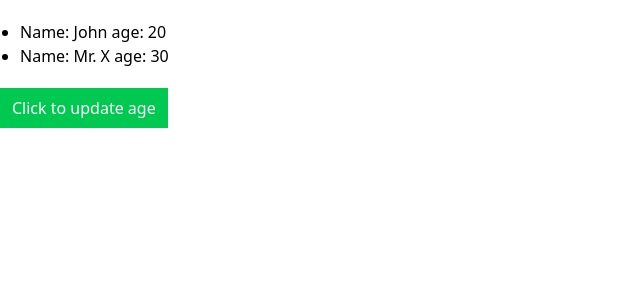
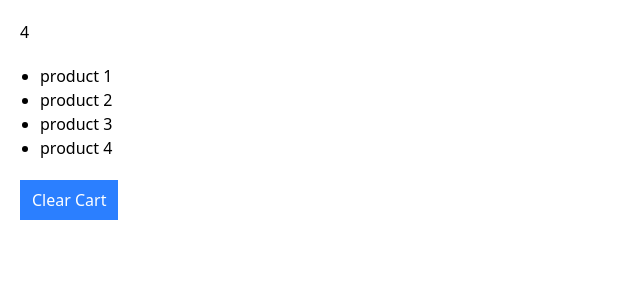
Before and after one commit to phitronio/SDT-Django, a React (Vite) app in the folder phimart-client/: page / in a window 1280 px wide. Shown: the top 300 px of the page, without its empty margins (0-640 px from the left). Built offline with nearby package versions, Linux system fonts and the light colour scheme.

Commit message:
29.5 Added

```diff
--- a/phimart-client/src/App.jsx
+++ b/phimart-client/src/App.jsx
@@ -1,10 +1,28 @@
-import Employee from "./components/Employee";
+import { useState } from "react";
+import Cart from "./components/Cart";
+import Navbar from "./components/Navbar";
 
 function App() {
+  const [cartItems, setCartItems] = useState([
+    "product 1",
+    "product 2",
+    "product 3",
+    "product 4",
+  ]);
+
+  const handleProductRemove = (item) => {
+    setCartItems(cartItems.filter((product) => product != item));
+  };
+
   return (
-    <>
-      <Employee />
-    </>
+    <div className="m-5">
+      <Navbar cartItemsCount={cartItems.length} />
+      <Cart
+        cartItems={cartItems}
+        onClear={() => setCartItems([])}
+        onRemove={handleProductRemove}
+      />
+    </div>
   );
 }
 
--- /dev/null
+++ b/phimart-client/src/components/Cart.jsx
@@ -0,0 +1,18 @@
+const Cart = ({ cartItems, onClear, onRemove }) => {
+  return (
+    <div>
+      <ul className="m-5 list-disc">
+        {cartItems.map((item) => (
+          <li onClick={() => onRemove(item)} key={item}>
+            {item}
+          </li>
+        ))}
+      </ul>
+      <button onClick={onClear} className="px-3 py-2 bg-blue-500 text-white">
+        Clear Cart
+      </button>
+    </div>
+  );
+};
+
+export default Cart;
--- /dev/null
+++ b/phimart-client/src/components/Navbar.jsx
@@ -0,0 +1,5 @@
+const Navbar = ({ cartItemsCount }) => {
+  return <div>{cartItemsCount}</div>;
+};
+
+export default Navbar;
```
